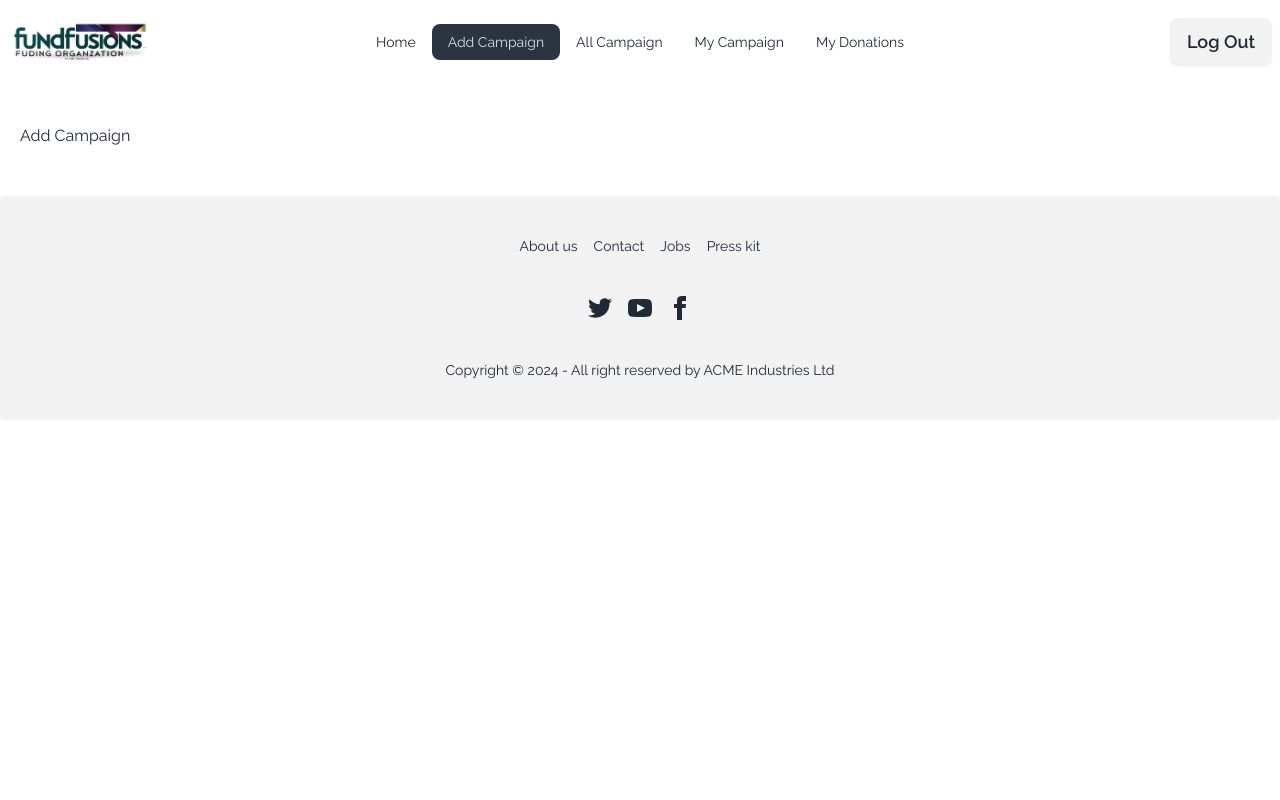
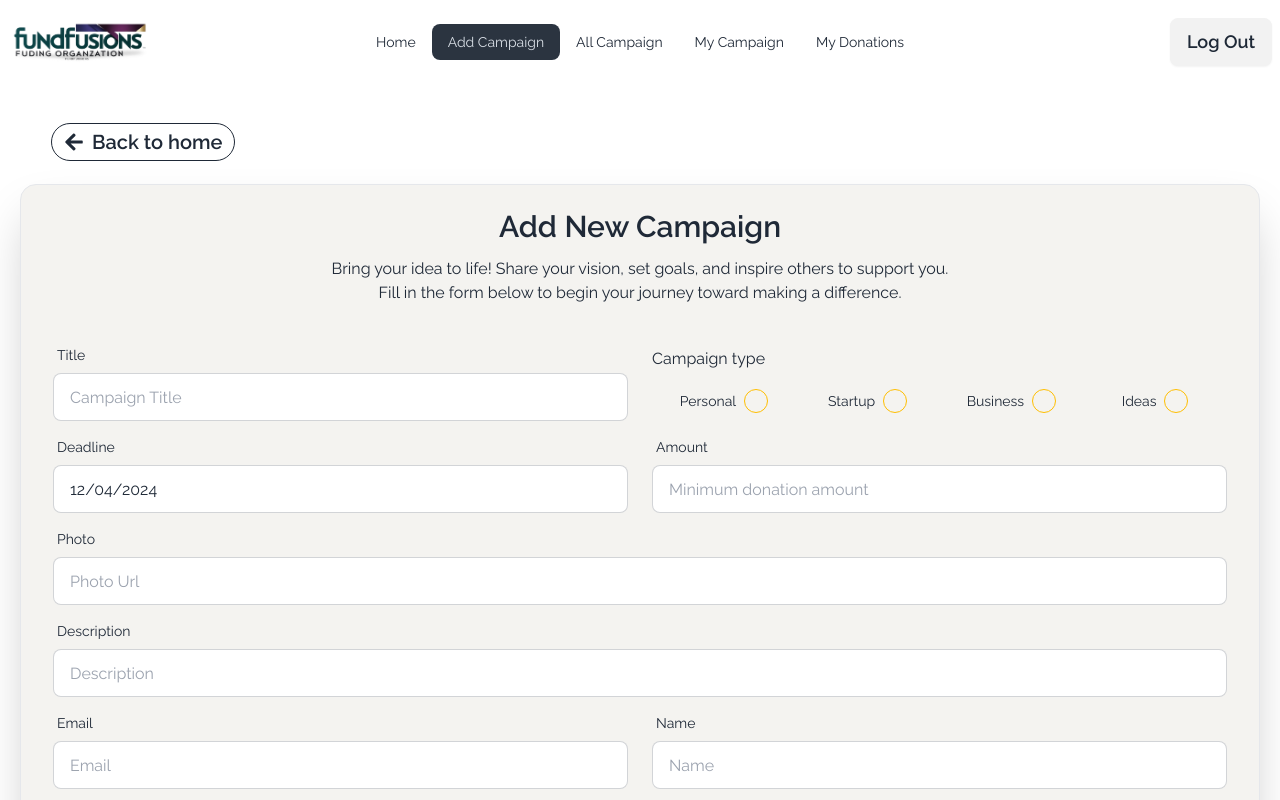
Before and after one commit to sheikhmuhammadantor/fundfusions-client, a React (Vite) app: page /addCampaign in a window 1280 px wide. Shown: the top 800 px of the page. Built offline with nearby package versions, Linux system fonts and the light colour scheme; no server answers.

Commit message:
Add AddCampaign Page basic design.

```diff
--- a/package.json
+++ b/package.json
@@ -12,11 +12,13 @@
   "dependencies": {
     "firebase": "^11.0.2",
     "react": "^18.3.1",
+    "react-datepicker": "^7.5.0",
     "react-dom": "^18.3.1",
     "react-hot-toast": "^2.4.1",
     "react-icons": "^5.4.0",
     "react-responsive-carousel": "^3.2.23",
     "react-router-dom": "^7.0.1",
+    "sweetalert2": "^11.14.5",
     "swiper": "^11.1.15"
   },
   "devDependencies": {
--- a/src/Pages/AddCampaign.jsx
+++ b/src/Pages/AddCampaign.jsx
@@ -1,8 +1,115 @@
+import { FaArrowLeft } from "react-icons/fa";
+import { Link } from "react-router-dom";
+import Swal from 'sweetalert2';
+import DatePicker from "react-datepicker";
+import "react-datepicker/dist/react-datepicker.css";
+import { useState } from "react";
+
 function AddCampaign() {
+
+  const [startDate, setStartDate] = useState(new Date());
+
+
+
   return (
-    <div>
-      <h1>Add Campaign</h1>
-    </div>
+    <section>
+      <div className="my-6 ml-8">
+        <Link to="/" className="flex items-center gap-2 text-xl font-semibold outline outline-1 w-max py-1 px-3 rounded-full cursor-pointer hover:outline-2 hover:shadow-xl"><FaArrowLeft /> Back to home</Link>
+      </div>
+      <div>
+        <div className="bg-[#f4f3f0] w-full shadow-2xl border rounded-2xl py-6">
+          <div className="text-center px-4">
+            <h2 className="text-3xl font-semibold mb-3">Add New Campaign</h2>
+            <p className="">Bring your idea to life! Share your vision, set goals, and inspire others to support you. <br /> Fill in the form below to begin your journey toward making a difference.</p>
+          </div>
+          {/* From Start Her - */}
+          <form  className="card-body ">
+            {/* Campaign Title */}
+            <div className="md:flex justify-between gap-6">
+              <div className="form-control w-full">
+                <label className="label">
+                  <span className="label-text">Title</span>
+                </label>
+                <input type="text" name="title" placeholder="Campaign Title" className="input input-bordered" required />
+              </div>
+              {/* Campaign type */}
+              <div className="w-full grid grid-cols-4 justify-evenly items-end">
+                <h1 className="col-span-4">Campaign type</h1>
+                <label className="label justify-center gap-2">
+                  <span className="label-text">Personal</span>
+                  <input type="radio" name="type" value="personal" className="radio radio-warning" />
+                </label>
+                <label className="label justify-center gap-2">
+                  <span className="label-text">Startup</span>
+                  <input type="radio" name="type" value="startup" className="radio radio-warning" />
+                </label>
+                <label className="label justify-center gap-2">
+                  <span className="label-text">Business</span>
+                  <input type="radio" name="type" value="business" className="radio radio-warning" />
+                </label>
+                <label className="label justify-center gap-2">
+                  <span className="label-text">Ideas</span>
+                  <input type="radio" name="type" value="ideas" className="radio radio-warning" />
+                </label>
+              </div>
+            </div>
+            {/* Category */}
+            <div className="md:flex justify-between gap-6">
+              <div className="form-control w-full">
+                <label className="label">
+                  <span className="label-text">Deadline </span>
+                </label>
+                <DatePicker className="input input-bordered w-full" selected={startDate} onChange={(date) => setStartDate(date)} />
+              </div>
+              {/* Minimum Donation Amount */}
+              <div className="form-control w-full">
+                <label className="label">
+                  <span className="label-text">Amount</span>
+                </label>
+                <input type="number" name="amount" placeholder="Minimum donation amount" className="input input-bordered" required />
+              </div>
+            </div>
+            {/* Photo URL */}
+            <div className="md:flex justify-between gap-6">
+              <div className="form-control w-full">
+                <label className="label">
+                  <span className="label-text">Photo</span>
+                </label>
+                <input type="text" name="photo" placeholder="Photo Url" className="input input-bordered" required />
+              </div>
+            </div>
+            {/* Description */}
+            <div className="md:flex justify-between gap-6">
+              <div className="form-control w-full">
+                <label className="label">
+                  <span className="label-text">Description</span>
+                </label>
+                <input type="text" name="description" placeholder="Description" className="input input-bordered" required />
+              </div>
+            </div>
+            {/* Email & User Name - (Read Only/ you can not edit this field) */}
+            <div className="md:flex justify-between gap-6">
+              <div className="form-control w-full">
+                <label className="label">
+                  <span className="label-text">Email</span>
+                </label>
+                <input type="email" name="email" placeholder="Email" className="input input-bordered" required />
+              </div>
+              <div className="form-control w-full">
+                <label className="label">
+                  <span className="label-text">Name</span>
+                </label>
+                <input type="text" name="name" placeholder="Name" className="input input-bordered" required />
+              </div>
+            </div>
+            {/* Add Button */}
+            <div className="mt-8 mx-8 text-center">
+              <button className="btn text-[#553b2f] text-lg bg-[#d2b48c] outline-2 outline outline-[#553b2f] outline-offset-0 w-full">Add New Campaign</button>
+            </div>
+          </form>
+        </div>
+      </div>
+    </section>
   )
 }
 
```
Also changed, not shown: 1 other file (tests, documents, lock files or other folders).
